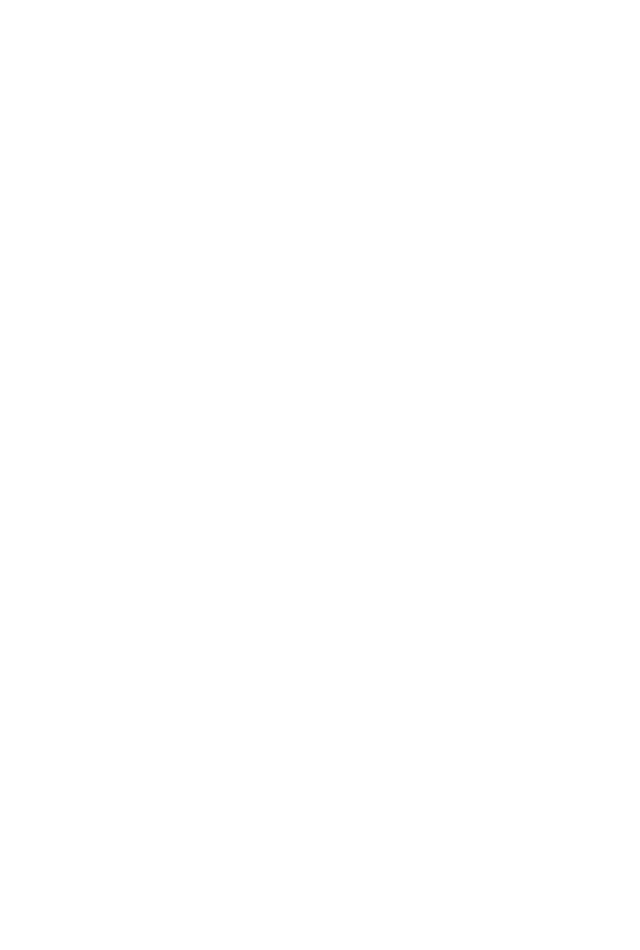
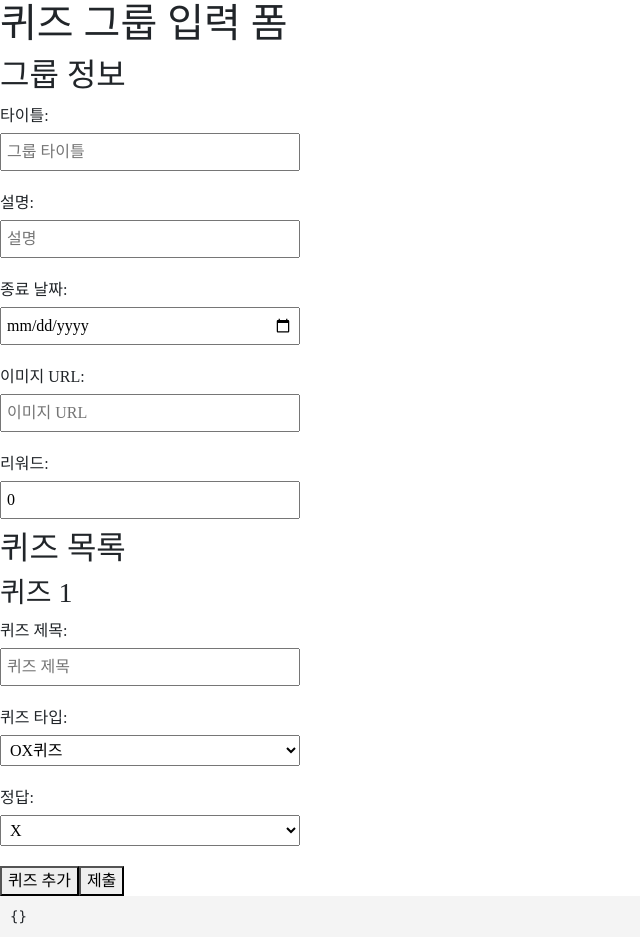
Before and after one commit to kb-ZanGo/Zango-front, a Vue app: page /quiz/regi in a window 1280 px wide. Before the commit this address had no page. Shown: the top 950 px of the page, without its empty margins (0-640 px from the left). Before the commit the page ends 800 px from the top, so only its background shows below. Built offline with nearby package versions, Linux system fonts and the light colour scheme; a web font is replaced by a local one.

Commit message:
feat: 퀴즈등록페이지 추가 /quiz/regi 암흑경로임

```diff
--- /dev/null
+++ b/src/pages/QuizRegister.vue
@@ -0,0 +1,171 @@
+<template>
+    <div>
+        <h1>퀴즈 그룹 입력 폼</h1>
+
+        <!-- 그룹 정보 입력 -->
+        <h2>그룹 정보</h2>
+        <form @submit.prevent="handleSubmit">
+            <label>타이틀:</label>
+            <input v-model="group.title" type="text" placeholder="그룹 타이틀" />
+
+            <label>설명:</label>
+            <input v-model="group.description" type="text" placeholder="설명" />
+
+            <label>종료 날짜:</label>
+            <input v-model="group.endDate" type="date" />
+
+            <label>이미지 URL:</label>
+            <input v-model="group.imageUrl" type="text" placeholder="이미지 URL" />
+
+            <label>리워드:</label>
+            <input v-model.number="group.reward" type="number" placeholder="리워드 점수" />
+
+            <h2>퀴즈 목록</h2>
+
+            <!-- 퀴즈 목록 반복 렌더링 -->
+            <div v-for="(quiz, quizIndex) in quizzes" :key="quizIndex">
+                <h3>퀴즈 {{ quizIndex + 1 }}</h3>
+
+                <label>퀴즈 제목:</label>
+                <input v-model="quiz.title" type="text" placeholder="퀴즈 제목" />
+
+                <label>퀴즈 타입:</label>
+                <select v-model="quiz.type">
+                    <option value="OX">OX퀴즈</option>
+                    <option value="MCQ">다지선다퀴즈</option>
+                </select>
+
+                <div v-if="quiz.type === 'OX'">
+                    <label>정답:</label>
+                    <select v-model.number="quiz.correctAnswer">
+                        <option :value="0">O</option>
+                        <option :value="1">X</option>
+                    </select>
+                </div>
+                <!-- 객관식 문제일 때만 보이는 선택지 입력 -->
+                <div v-if="quiz.type === 'MCQ'">
+                    <label>정답 번호:</label>
+                    <input v-model.number="quiz.correctAnswer" type="number" placeholder="정답 번호" />
+                    <h4>선택지</h4>
+                    <div v-for="(choice, choiceIndex) in quiz.choices" :key="choiceIndex">
+                        <label>선택지 {{ choiceIndex + 1 }}:</label>
+                        <input v-model="choice.number" type="number" placeholder="번호" />
+                        <input v-model="choice.text" type="text" placeholder="선택지 텍스트" />
+                    </div>
+                    <!-- 선택지 추가 버튼 -->
+                    <button type="button" @click="addChoice(quizIndex)">선택지 추가</button>
+                </div>
+
+            </div>
+
+            <!-- 퀴즈 추가 버튼 -->
+            <button type="button" @click="addQuiz">퀴즈 추가</button>
+
+            <!-- 제출 버튼 -->
+            <button type="submit">제출</button>
+        </form>
+
+        <!-- 제출된 데이터 확인 -->
+        <pre>{{ output }}</pre>
+    </div>
+</template>
+
+<script>
+import { ref } from 'vue';
+import axios from 'axios';
+
+export default {
+    setup() {
+        const group = ref({
+            title: '',
+            description: '',
+            endDate: '',
+            imageUrl: '',
+            reward: 0
+        });
+
+        const quizzes = ref([
+            {
+                title: '',
+                correctAnswer: 1,
+                type: 'OX',
+                choices: []
+            }
+        ]);
+
+        const output = ref({});
+
+        // 퀴즈 추가 함수
+        const addQuiz = () => {
+            quizzes.value.push({
+                title: '',
+                correctAnswer: 1,
+                type: 'OX',
+                choices: []
+            });
+        };
+
+        // 선택지 추가 함수
+        const addChoice = (quizIndex) => {
+            quizzes.value[quizIndex].choices.push({
+                number: quizzes.value[quizIndex].choices.length + 1,
+                text: ''
+            });
+        };
+
+        // 폼 제출 함수
+        const handleSubmit = async () => {
+            output.value = {
+                group: group.value,
+                quizzes: quizzes.value
+            };
+            try {
+                const response = await axios.post('/api/quiz', output.value);
+                console.log(response.data);
+                alert('데이터가 성공적으로 전송되었습니다!');
+            } catch (error) {
+                console.error('데이터 전송 중 오류가 발생했습니다:', error);
+                alert('데이터 전송 중 오류가 발생했습니다. 다시 시도해 주세요.');
+            }
+        };
+
+        return {
+            group,
+            quizzes,
+            addQuiz,
+            addChoice,
+            handleSubmit,
+            output
+        };
+    }
+};
+</script>
+
+<style scoped>
+/* 기본 스타일 */
+label {
+    display: block;
+    margin: 10px 0 5px;
+}
+
+input,
+select {
+    padding: 5px;
+    margin-bottom: 10px;
+    width: 100%;
+    max-width: 300px;
+}
+
+button {
+    margin-top: 10px;
+}
+
+form {
+    max-width: 500px;
+}
+
+pre {
+    background-color: #f4f4f4;
+    padding: 10px;
+}
+</style>
--- a/src/router/index.js
+++ b/src/router/index.js
@@ -2,6 +2,7 @@ import { createRouter, createWebHistory } from 'vue-router';
 import Map from '../pages/Map.vue';
 import Zzanda from '../pages/Zzanda.vue';
 import ChoolCheck from '../pages/ChoolCheck.vue';
+import QuizRegister from '@/pages/QuizRegister.vue';
 
 const router = createRouter({
   history: createWebHistory(import.meta.env.BASE_URL),
@@ -21,6 +22,11 @@ const router = createRouter({
       name: 'choolCheck',
       component: ChoolCheck,
     },
+    {
+      path: '/quiz/regi',
+      name: 'quizRegi',
+      component: QuizRegister
+    }
   ],
 });
 
```
